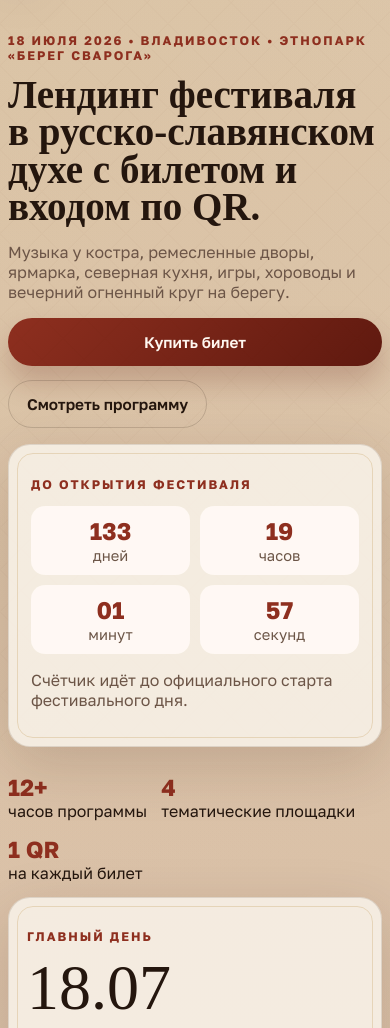
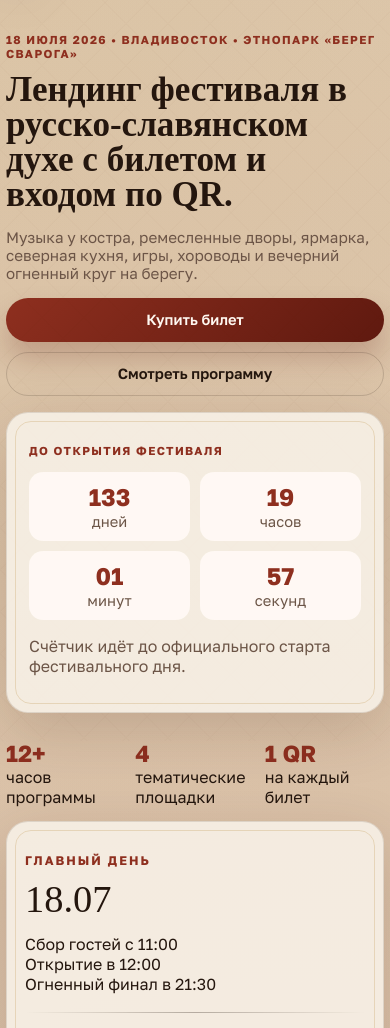
Before and after one commit to Grishka3002/PelmenVarenFest, a website: page index.html in a window 390 px wide. Shown: the part 103-1131 px from the top of the page. Drawn offline with Linux system fonts and the light colour scheme; no server answers; a web font is replaced by a local one.

Commit message:
Add files via upload

```diff
--- a/styles.css
+++ b/styles.css
@@ -69,6 +69,18 @@ iframe {
   width: 100%;
   max-width: var(--content-max);
   margin-inline: auto;
+}
+
+.hero > *,
+.ticket-layout > *,
+.vote-layout > *,
+.quiz-layout > *,
+.teams-layout > *,
+.details-grid > *,
+.contacts-grid > *,
+.about-grid > *,
+.jury-grid > * {
+  min-width: 0;
 }
 
 .site-header {
@@ -429,7 +441,7 @@ iframe {
 }
 
 .map-frame iframe {
-  min-height: 360px;
+  min-height: clamp(220px, 42vw, 360px);
   border-radius: 22px;
 }
 
@@ -481,7 +493,7 @@ iframe {
 }
 
 .gallery-card {
-  min-height: 460px;
+  min-height: clamp(250px, 42vw, 460px);
   margin: 0;
   padding: 20px;
   display: flex;
@@ -1581,3 +1593,87 @@ iframe {
     padding: 7px 10px;
   }
 }
+
+@media (max-width: 768px) {
+  .site-nav {
+    gap: 10px;
+  }
+
+  .site-nav a {
+    font-size: 0.88rem;
+  }
+
+  .hero__actions {
+    display: grid;
+    grid-template-columns: 1fr;
+    gap: 10px;
+  }
+
+  .hero__actions .button,
+  .section-cta .button {
+    width: 100%;
+  }
+
+  .hero__stats {
+    display: grid;
+    grid-template-columns: repeat(3, minmax(0, 1fr));
+    gap: 10px;
+    width: 100%;
+  }
+
+  .hero__stats li {
+    min-width: 0;
+  }
+
+  .ornament-card__date {
+    font-size: 3rem;
+  }
+}
+
+@media (max-width: 420px) {
+  .page-shell,
+  .checkin-page,
+  .admin-page {
+    padding-inline: 6px;
+  }
+
+  .hero h1 {
+    font-size: clamp(1.7rem, 9vw, 2.2rem);
+    line-height: 1;
+  }
+
+  .section-heading h2,
+  .checkin-title {
+    font-size: clamp(1.7rem, 8vw, 2.2rem);
+    line-height: 1.04;
+  }
+
+  .eyebrow {
+    letter-spacing: 0.12em;
+    font-size: 0.72rem;
+  }
+
+  .hero__lead {
+    font-size: 0.95rem;
+  }
+
+  .button,
+  .button--ticket {
+    min-height: 44px;
+    font-size: 0.92rem;
+    padding: 0 14px;
+  }
+
+  .timeline-item {
+    grid-template-columns: 88px 1fr;
+    gap: 8px;
+  }
+
+  .timeline-item span {
+    font-size: 1.28rem;
+  }
+
+  .ornament-card__date {
+    font-size: 2.4rem;
+  }
+}
```
